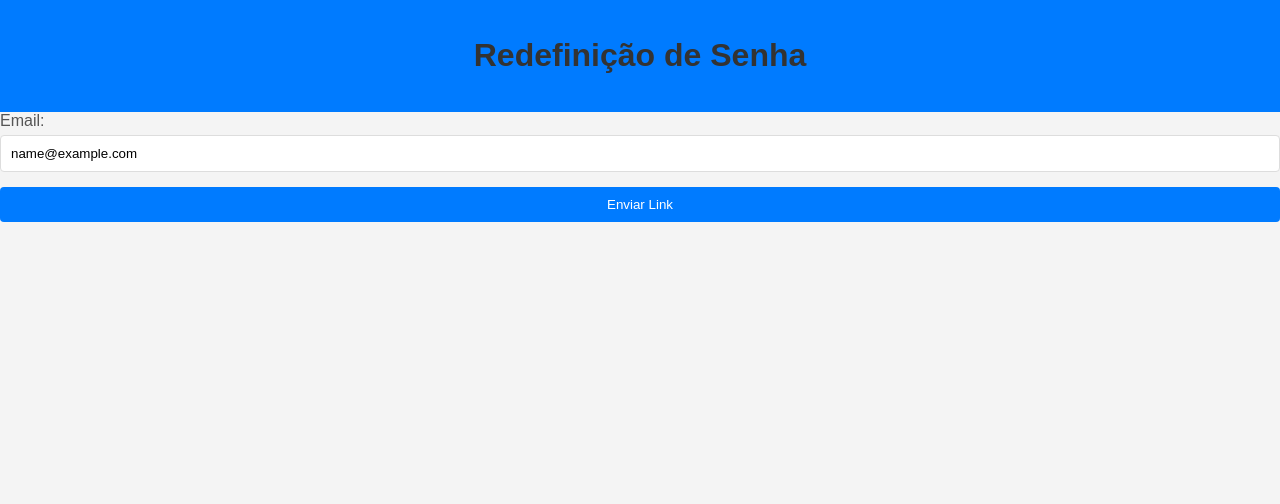
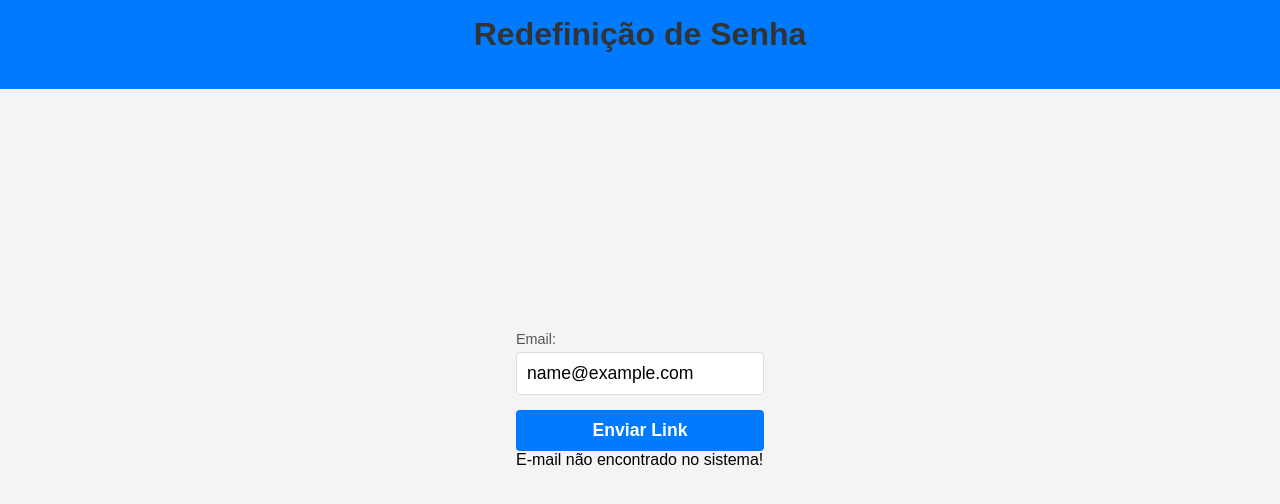
Before and after one commit to sav5rv/2-front, a plain HTML site: page redefinir-senha.html in a window 1280 px wide. Both pictures are taken after typing "name@example.com" into the empty fields and a click on the button "Enviar Link". Drawn offline with Linux system fonts and the light colour scheme; no server answers.

Commit message:
alterado o estilo do Form

```diff
--- /dev/null
+++ b/css/2-styles.css
@@ -0,0 +1,70 @@
+body {
+    font-family: Arial, sans-serif;
+    background-color: #f4f4f4;
+    margin: 0;
+    padding: 0;
+  }
+
+  .container {
+    max-width: 400px;
+    margin: 50px auto;
+    background: white;
+    padding: 20px;
+    border-radius: 5px;
+    box-shadow: 0 0 10px rgba(0, 0, 0, 0.1);
+  }
+
+  h1 {
+    text-align: center;
+    color: #333;
+  }
+
+  form {
+    display: flex;
+    flex-direction: column;
+  }
+
+  label {
+    margin-bottom: 5px;
+    color: #555;
+  }
+
+  input {
+    margin-bottom: 15px;
+    padding: 10px;
+    border: 1px solid #ddd;
+    border-radius: 4px;
+  }
+
+  button {
+    padding: 10px;
+    color: white;
+    background-color: #007bff;
+    border: none;
+    border-radius: 4px;
+    cursor: pointer;
+  }
+
+  button:hover {
+    background-color: #0056b3;
+  }
+
+  body {
+    font-family: Arial, sans-serif;
+    margin: 0;
+    padding: 0;
+    background-color: #f4f4f4;
+  }
+
+  header {
+    background-color: #007bff;
+    color: white;
+    padding: 1rem;
+    text-align: center;
+  }
+
+  nav a {
+    color: white;
+    margin: 0 1rem;
+    text-decoration: none;
+  }
--- a/css/styles.css
+++ b/css/styles.css
@@ -1,13 +1,35 @@
-body {
+/* Reseta margens e paddings */
+* {
+    margin: 0;
+    padding: 0;
+    box-sizing: border-box;
+  }
+
+  /* Estilos gerais */
+  body {
     font-family: Arial, sans-serif;
     background-color: #f4f4f4;
+    display: flex;
+    justify-content: center;
+    align-items: center;
+    min-height: 100vh; /* Garante que ocupe toda a altura da tela */
     margin: 0;
-    padding: 0;
   }
 
+  header {
+    position: absolute;
+    top: 0;
+    width: 100%;
+    background-color: #007bff;
+    color: white;
+    padding: 1rem;
+    text-align: center;
+  }
+
+  /* Estilização do formulário */
   .container {
-    max-width: 400px;
-    margin: 50px auto;
+    width: 90%; /* Para telas menores */
+    max-width: 400px; /* Limita a largura em telas maiores */
     background: white;
     padding: 20px;
     border-radius: 5px;
@@ -15,6 +37,7 @@ body {
   }
 
   h1 {
+    margin-bottom: 20px;
     text-align: center;
     color: #333;
   }
@@ -27,6 +50,7 @@ body {
   label {
     margin-bottom: 5px;
     color: #555;
+    font-size: 0.9rem;
   }
 
   input {
@@ -34,6 +58,12 @@ body {
     padding: 10px;
     border: 1px solid #ddd;
     border-radius: 4px;
+    font-size: 1rem;
+  }
+
+  input:focus {
+    border-color: #007bff;
+    outline: none;
   }
 
   button {
@@ -43,28 +73,42 @@ body {
     border: none;
     border-radius: 4px;
     cursor: pointer;
+    font-size: 1rem;
+    font-weight: bold;
+    transition: background-color 0.3s ease;
   }
 
   button:hover {
     background-color: #0056b3;
   }
 
-  body {
-    font-family: Arial, sans-serif;
-    margin: 0;
-    padding: 0;
-    background-color: #f4f4f4;
+  p {
+    text-align: center;
+    margin-top: 10px;
   }
 
-  header {
-    background-color: #007bff;
-    color: white;
-    padding: 1rem;
-    text-align: center;
+  p a {
+    color: #007bff;
+    text-decoration: none;
   }
 
-  nav a {
-    color: white;
-    margin: 0 1rem;
-    text-decoration: none;
+  p a:hover {
+    text-decoration: underline;
   }
+
+  /* Responsividade */
+  @media (min-width: 768px) {
+    .container {
+      padding: 30px;
+    }
+
+    input, button {
+      font-size: 1.1rem;
+    }
+  }
+
+  @media (min-width: 1200px) {
+    .container {
+      max-width: 500px;
+    }
+  }
--- a/js/api.js
+++ b/js/api.js
@@ -52,10 +52,32 @@ export async function cadastrarUsuario(nome, email, senha) {
   } */
 
 export async function enviarEmailRecuperacao(email) {
+  try {
   const response = await fetch(`${API_URL}/usuarios/recuperar-senha`, {
     method: 'POST',
     headers: { 'Content-Type': 'application/json' },
     body: JSON.stringify({ email }),
   });
-  return response.json();
+
+  return await response.json();
+  } catch (error) {
+    console.error('Erro ao enviar e-mail de recuperação:', error);
+    return { mensagem: 'Erro ao enviar e-mail' };
+  }
 };
+
+export const verificarEmailExistente = async (email) => {
+  try {
+    const response = await fetch(`${API_URL}/usuarios/checkEmail`, {
+      method: 'POST',
+      headers: { 'Content-Type': 'application/json' },
+      body: JSON.stringify({ email }),
+    });
+
+    const data = await response.json();
+    return data.existe; // Supondo que o endpoint retorne { existe: true/false }
+  } catch (error) {
+    console.error('Erro ao verificar e-mail:', error);
+    return false;
+  }
+};
--- a/js/redefinir-senha.js
+++ b/js/redefinir-senha.js
@@ -1,10 +1,19 @@
-import { enviarEmailRecuperacao } from './api.js';
+import { enviarEmailRecuperacao, verificarEmailExistente } from './api.js';
 
 document.getElementById('form-redefinir-senha').addEventListener('submit', async (event) => {
   event.preventDefault();
 
   const email = document.getElementById('email').value;
 
+  // Verificar se o e-mail existe no banco de dados
+  const existeEmail = await verificarEmailExistente(email);
+
+  if (!existeEmail) {
+    document.getElementById('mensagem').innerText = 'E-mail não encontrado no sistema!';
+    return;
+  }
+
+  // Caso o e-mail exista, enviar o e-mail de recuperação
   const resultado = await enviarEmailRecuperacao(email);
   document.getElementById('mensagem').innerText = resultado.mensagem || 'E-mail de recuperação enviado!';
 });
```
Also changed, not shown: index.html (+1 -1 lines).
